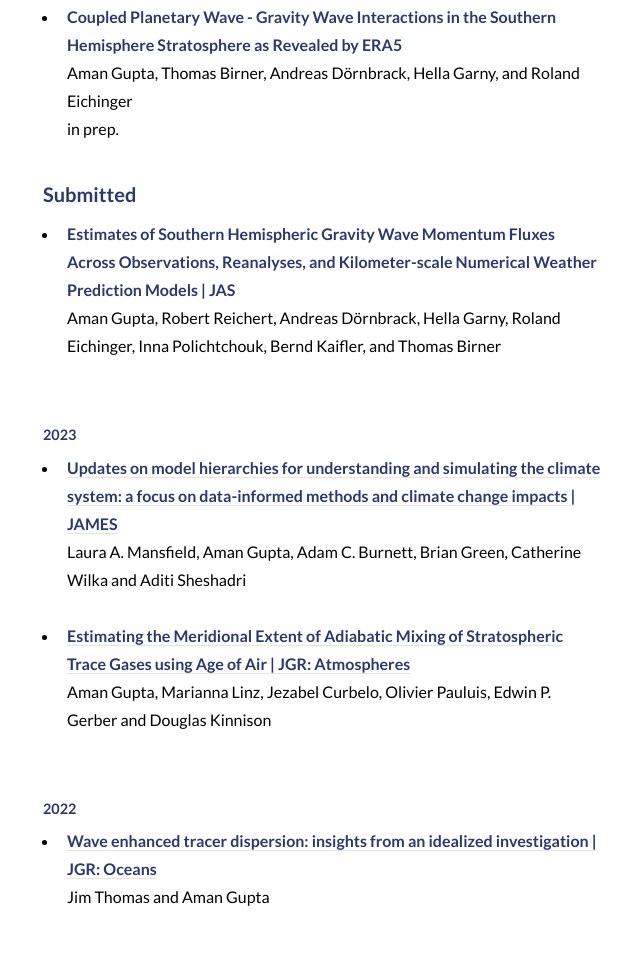
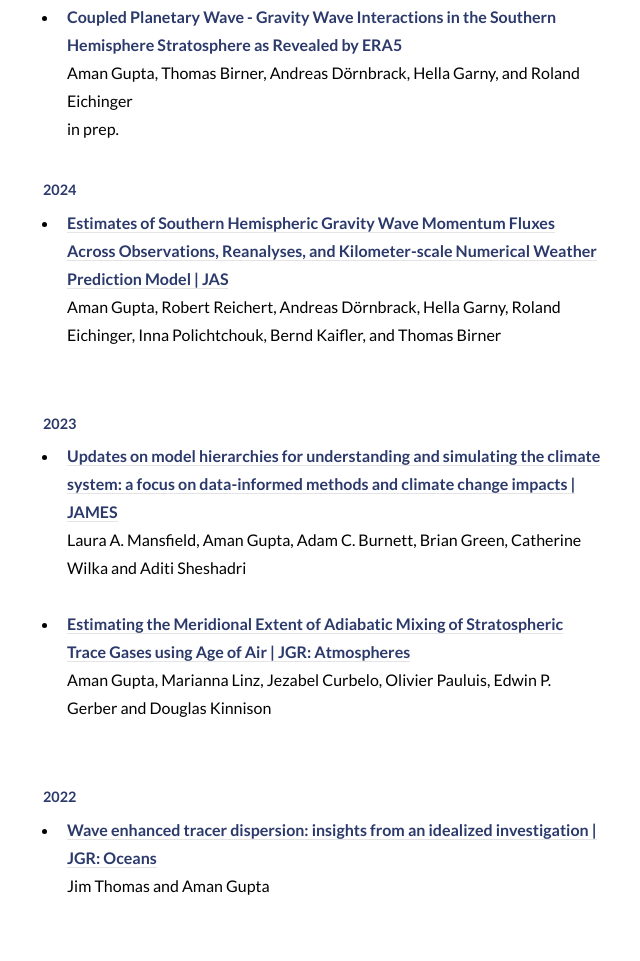
Before and after one commit to amangupta2/amangupta2.github.io, a plain HTML site: page index.html in a window 1280 px wide. Shown: the part 2163-3124 px from the top of the page, without its empty margins (149-789 px from the left). Drawn offline with Linux system fonts and the light colour scheme.

Commit message:
first commit of 2024

```diff
--- a/index.html
+++ b/index.html
@@ -133,9 +133,9 @@ I received my Ph.D. from the<a href="http://cims.nyu.edu/" target="_blank"> Cour
 
 									</ul>
 
-									<h4>Submitted</h4>
+									<h5>2024</h5>
 									<ul>
-										<li><b style='color : #2b396b'>Estimates of Southern Hemispheric Gravity Wave Momentum Fluxes Across Observations, Reanalyses, and Kilometer-scale Numerical Weather Prediction Models | JAS</b><br />Aman Gupta, Robert Reichert, Andreas D&ouml;rnbrack, Hella Garny, Roland Eichinger, Inna Polichtchouk, Bernd Kaifler, and Thomas Birner
+										<li><b style='color : #2b396b'><a target="_blank" href="https://drive.google.com/file/d/1eItSBogmkS4pzFADUcFT9bMWvrRsQdH0/view">Estimates of Southern Hemispheric Gravity Wave Momentum Fluxes Across Observations, Reanalyses, and Kilometer-scale Numerical Weather Prediction Model | JAS</a></b><br />Aman Gupta, Robert Reichert, Andreas D&ouml;rnbrack, Hella Garny, Roland Eichinger, Inna Polichtchouk, Bernd Kaifler, and Thomas Birner
 										<br /><br />
 										<!---<b style='color : #2b396b'>PLS:</b>--->
 										</li>
@@ -144,7 +144,7 @@ I received my Ph.D. from the<a href="http://cims.nyu.edu/" target="_blank"> Cour
 
 									<h5>2023</h5>
 									<ul>
-										<li><b style='color : #2b396b'><a target="_blank" href="">Updates on model hierarchies for understanding and simulating the climate system: a focus on data-informed methods and climate change impacts | JAMES</a></b><br /> Laura A. Mansfield, Aman Gupta, Adam C. Burnett, Brian Green, Catherine Wilka and Aditi Sheshadri
+										<li><b style='color : #2b396b'><a target="_blank" href="https://agupubs.onlinelibrary.wiley.com/doi/10.1029/2023MS003715">Updates on model hierarchies for understanding and simulating the climate system: a focus on data-informed methods and climate change impacts | JAMES</a></b><br /> Laura A. Mansfield, Aman Gupta, Adam C. Burnett, Brian Green, Catherine Wilka and Aditi Sheshadri
 										<br /><br />
 
 										<li><b style='color : #2b396b'><a target="_blank" href="https://doi.org/10.1029/2022JD037712">Estimating the Meridional Extent of Adiabatic Mixing of Stratospheric Trace Gases using Age of Air | JGR: Atmospheres</a></b><br /> Aman Gupta, Marianna Linz, Jezabel Curbelo, Olivier Pauluis, Edwin P. Gerber and Douglas Kinnison
```
